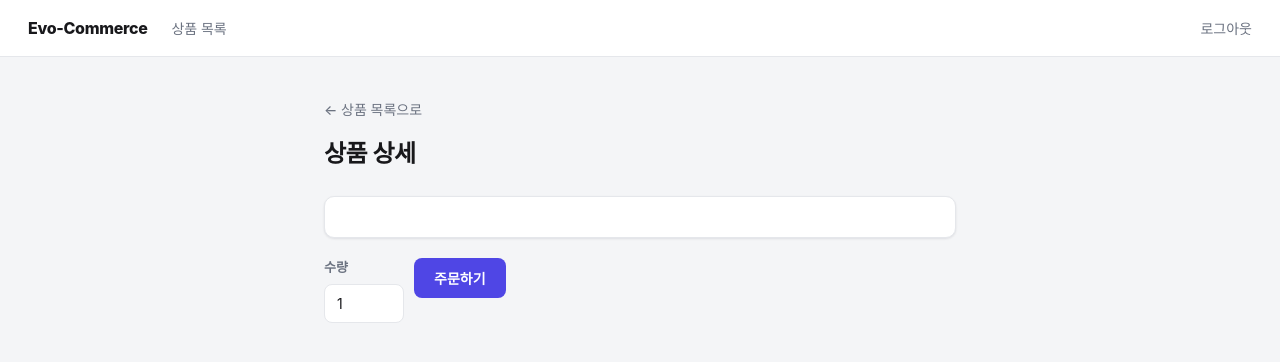
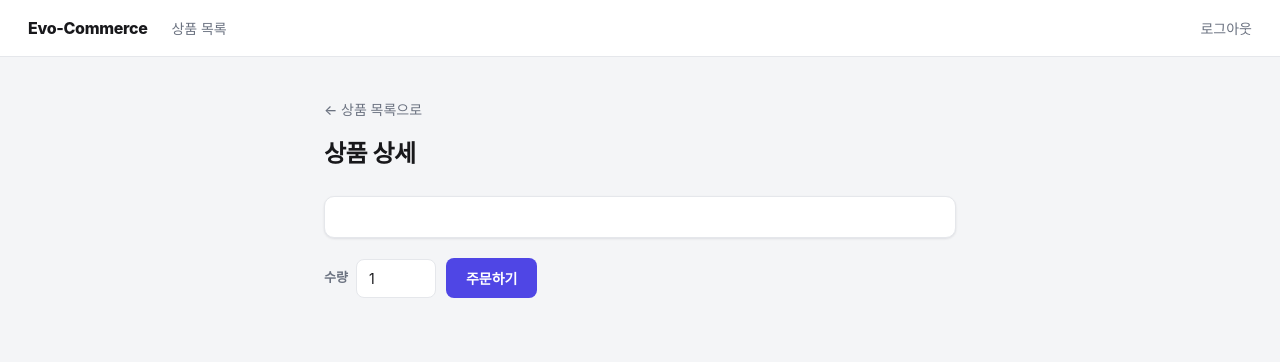
Before and after one commit to SINHEESEOP/Evo-Commerce, a plain HTML site: page src/main/resources/static/product-detail.html in a window 1280 px wide. Drawn offline with Linux system fonts and the light colour scheme; no server answers; sample sign-in values are in the browser's storage.

Commit message:
fix: 상품 상세 수량 입력창과 주문하기 버튼 정렬 수정
.primary-button의 align-self: flex-start가 .quantity-row(flex row)
안에서도 그대로 적용되어 버튼만 위로 붙어 보이던 문제를 수정.

```diff
--- a/src/main/resources/static/css/style.css
+++ b/src/main/resources/static/css/style.css
@@ -329,8 +329,19 @@ dd {
     margin-bottom: 16px;
 }
 
+.quantity-row label {
+    display: flex;
+    flex-direction: row;
+    align-items: center;
+    gap: 8px;
+}
+
 .quantity-row input {
     width: 80px;
+}
+
+.quantity-row .primary-button {
+    align-self: center;
 }
 
 ul.link-list {
```
